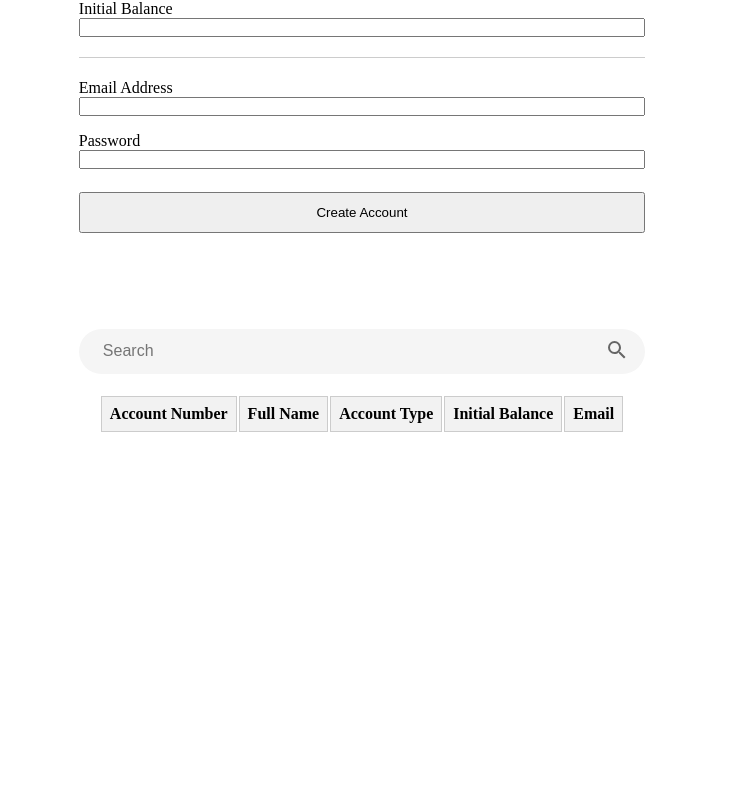
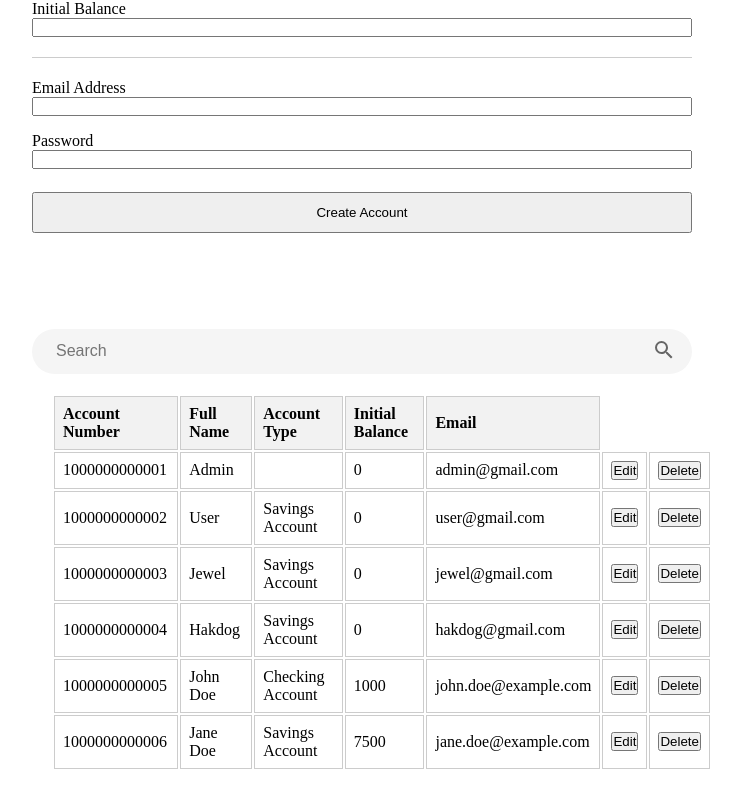
Before and after one commit to jewlmils/banking-app, a React (Vite) app: page / in a window 1280 px wide. Shown: the part 332-1140 px from the top of the page, without its empty margins (278-1019 px from the left). Before the commit the page ends 862 px from the top, so only its background shows below. Built offline with nearby package versions, Linux system fonts and the light colour scheme.

Commit message:
generate account numbers

```diff
--- a/src/components/AccountsTable.jsx
+++ b/src/components/AccountsTable.jsx
@@ -92,7 +92,7 @@ function AccountsTable() {
           <tbody>
             {filteredData.map((user, index) => (
               <tr key={index}>
-                <td>{index + 1}</td>
+                <td>{user.accountNumber}</td>
                 <td>
                   {editingIndex === index ? (
                     <input
--- a/src/components/Data.jsx
+++ b/src/components/Data.jsx
@@ -1,5 +1,6 @@
 const userData = [
   {
+    accountNumber: "1000000000001",
     email: "admin@gmail.com",
     password: "pass",
     fullName: "Admin",
@@ -8,6 +9,7 @@ const userData = [
     accountType: "",
   },
   {
+    accountNumber: "1000000000002",
     email: "user@gmail.com",
     password: "pass",
     fullName: "User",
@@ -16,6 +18,7 @@ const userData = [
     accountType: "Savings Account",
   },
   {
+    accountNumber: "1000000000003",
     email: "jewel@gmail.com",
     password: "pass",
     fullName: "Jewel",
@@ -24,6 +27,7 @@ const userData = [
     accountType: "Savings Account",
   },
   {
+    accountNumber: "1000000000004",
     email: "hakdog@gmail.com",
     password: "pass",
     fullName: "Hakdog",
@@ -32,6 +36,7 @@ const userData = [
     accountType: "Savings Account",
   },
   {
+    accountNumber: "1000000000005",
     email: "john.doe@example.com",
     password: "johndoe123",
     fullName: "John Doe",
@@ -40,6 +45,7 @@ const userData = [
     accountType: "Checking Account",
   },
   {
+    accountNumber: "1000000000006",
     email: "jane.doe@example.com",
     password: "janedoe123",
     fullName: "Jane Doe",
--- a/src/components/UserCreationForm.jsx
+++ b/src/components/UserCreationForm.jsx
@@ -1,7 +1,17 @@
-import React, { useState } from "react";
+import React, { useState, useEffect } from "react";
+import { userData } from "./Data";
 
-function UserCreationForm({ userData }) {
+function UserCreationForm() {
+  useEffect(() => {
+    const storedUserData = localStorage.getItem("userData");
+
+    if (!storedUserData) {
+      localStorage.setItem("userData", JSON.stringify(userData));
+    }
+  }, []);
+
   const [formData, setFormData] = useState({
+    accountNumber: "",
     fullname: "",
     accountType: "Checking Account",
     balance: "",
@@ -17,6 +27,11 @@ function UserCreationForm({ userData }) {
       ...formData,
       [name]: value,
     });
+  };
+
+  const generateAccountNumber = () => {
+    const accountNumber = Date.now().toString();
+    return accountNumber;
   };
 
   const validateForm = () => {
@@ -57,7 +72,9 @@ function UserCreationForm({ userData }) {
     const errors = validateForm();
 
     if (Object.keys(errors).length === 0) {
+      const accountNumber = generateAccountNumber();
       const newUser = {
+        accountNumber,
         email: formData.email,
         password: formData.password,
         fullName: formData.fullname,
@@ -66,9 +83,14 @@ function UserCreationForm({ userData }) {
         accountType: formData.accountType,
       };
 
-      localStorage.setItem("userData", JSON.stringify([...userData, newUser]));
+      const userData = JSON.parse(localStorage.getItem("userData")) || [];
+
+      userData.push(newUser);
+
+      localStorage.setItem("userData", JSON.stringify(userData));
 
       setFormData({
+        accountNumber: "",
         fullname: "",
         accountType: "Checking Account",
         balance: "",
@@ -82,7 +104,7 @@ function UserCreationForm({ userData }) {
 
   return (
     <div>
-      <form id="survey-form">
+      <form id="survey-form" onSubmit={handleSubmit}>
         <div className="title-container">
           <h1 id="title">Create Account</h1>
           <p id="description">Account Creation for the Users</p>
@@ -153,12 +175,7 @@ function UserCreationForm({ userData }) {
           )}
         </div>
         <div className="input-wrapper">
-          <input
-            className="btn"
-            type="submit"
-            value="Create Account"
-            onClick={handleSubmit}
-          />
+          <input className="btn" type="submit" value="Create Account" />
         </div>
       </form>
     </div>
--- a/src/main.jsx
+++ b/src/main.jsx
@@ -8,7 +8,7 @@ import { userData } from "./components/Data";
 
 ReactDOM.createRoot(document.getElementById("root")).render(
   <React.StrictMode>
-    <UserCreationForm userData={userData} />
+    <UserCreationForm />
     <AccountsTable />
   </React.StrictMode>
 );
```
